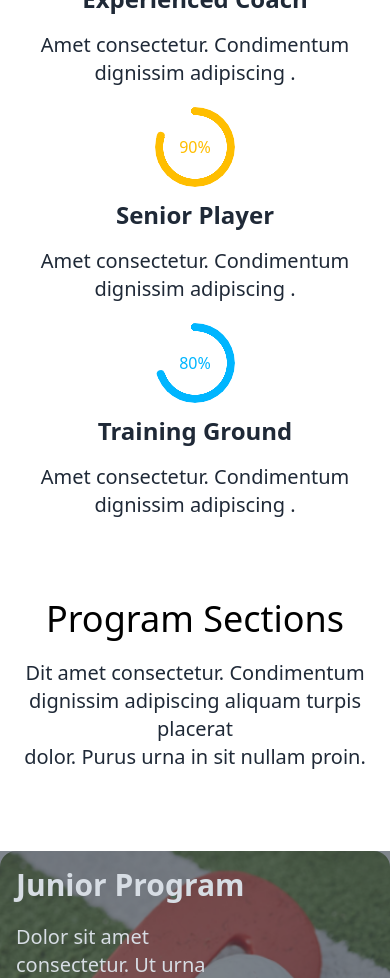
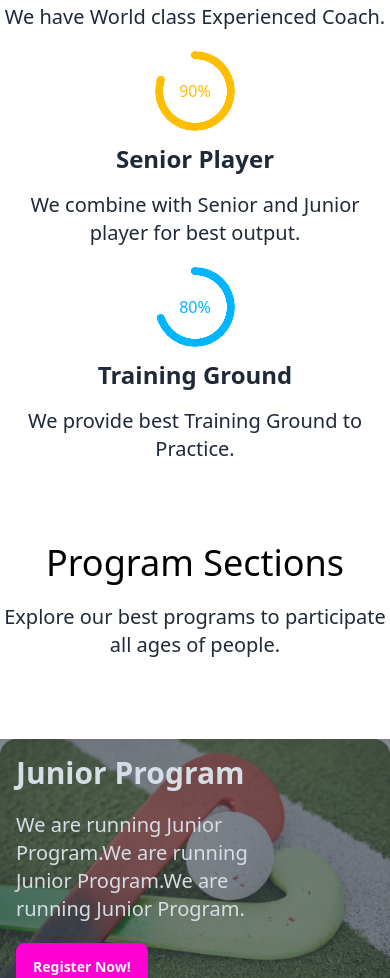
Before and after one commit to saifullah199/Hockey-B9A3, a plain HTML site: page index.html in a window 390 px wide. Shown: the part 1022-2000 px from the top of the page. Drawn offline with nearby package versions, Linux system fonts and the light colour scheme.

Commit message:
paragraph added

```diff
--- a/index.html
+++ b/index.html
@@ -73,32 +73,32 @@
         <!-- professional section -->
         <section class="container mx-auto mt-28">
             <h3 class="text-4xl font-extrabold text-center">Professional Hockeys Club</h3>
-            <p class="text-center text-xl mt-4"> Dit amet consectetur. Condimentum dignissim adipiscing aliquam turpis placerat dolor. <br> Purus urna in sit nullam proin.
+            <p class="text-center text-xl mt-4"> We are the best Hockey Club of the country. We have acheived many dream <br> Leage title of professional leages in home and abroad.
             </p>
 
             <div class="grid grid-cols-1 lg:grid-cols-4 mt-24">
                 <div class="text-center">
                     <div class="radial-progress text-secondary" style="--value:75;" role="progressbar">87%</div>
                     <h4 class="text-2xl font-semibold mt-3"> Prayer Facility</h4>
-                    <p class="text-xl mt-4">Amet consectetur. Condimentum dignissim adipiscing .</p>
+                    <p class="text-xl mt-4">We ensure human's basic need.</p>
 
                 </div>
                 <div class="text-center mt-5">
                     <div class="radial-progress text-accent" style="--value:85;" role="progressbar">95%</div>
                     <h4 class="text-2xl font-semibold mt-3"> Experienced Coach</h4>
-                    <p class="text-xl  mt-4">Amet consectetur. Condimentum dignissim adipiscing .</p>
+                    <p class="text-xl  mt-4">We have World class Experienced Coach.</p>
 
                 </div>
                 <div class="text-center mt-5">
                     <div class="radial-progress text-warning" style="--value:80;" role="progressbar">90%</div>
                     <h4 class="text-2xl font-semibold mt-3"> Senior Player</h4>
-                    <p class="text-xl  mt-4">Amet consectetur. Condimentum dignissim adipiscing .</p>
+                    <p class="text-xl  mt-4">We combine with Senior and Junior player for best output.</p>
 
                 </div>
                 <div class="text-center mt-5">
                     <div class="radial-progress text-info" style="--value:70;" role="progressbar">80%</div>
                     <h4 class="text-2xl font-semibold mt-3"> Training Ground</h4>
-                    <p class="text-xl  mt-4">Amet consectetur. Condimentum dignissim adipiscing .</p>
+                    <p class="text-xl  mt-4">We provide best Training Ground to Practice.</p>
 
                 </div>
 
@@ -109,8 +109,7 @@
         <!-- program section -->
         <section class="container mx-auto mt-20">
             <h3 class="text-center text-4xl text-black">Program Sections</h3>
-            <p class="text-center text-xl mt-5 font-medium">Dit amet consectetur. Condimentum dignissim adipiscing aliquam turpis placerat
-                <br> dolor. Purus urna in sit nullam proin.</p>
+            <p class="text-center text-xl mt-5 font-medium">Explore our best programs to participate all ages of people.</p>
 
                 <div class="mt-20 gap-6 flex flex-col lg:grid lg:grid-cols-6 lg:grid-rows-2">
                     <!-- 1st pic -->
@@ -119,7 +118,7 @@
                         <div class="hero-content text-start text-neutral-content">
                           <div class="">
                             <h1 class="mb-5 text-3xl font-extrabold">Junior Program</h1>
-                            <p class="mb-5 text-xl font-medium w-2/3">Dolor sit amet consectetur. Ut urna diam quis sagittis. Elit elit enim sagittis turpis in magna. Id et sed euismod natoque amet nunc morbi nulla. Tortor congue sed et in.</p>
+                            <p class="mb-5 text-xl font-medium w-2/3">We are running Junior Program.We are running Junior Program.We are running Junior Program.</p>
                             <button class="btn btn-secondary">Register Now! </button>
                           </div>
                         </div>
@@ -130,7 +129,7 @@
                         <div class="hero-content text-start text-neutral-content">
                           <div class="">
                             <h1 class="mb-5 text-3xl font-extrabold">Teenager Program</h1>
-                            <p class="mb-5 text-xl font-medium w-2/3">Dolor sit amet consectetur. Ut urna diam quis sagittis. Elit elit enim sagittis turpis in magna. Id et sed euismod natoque amet nunc morbi nulla. Tortor congue sed et in.</p>
+                            <p class="mb-5 text-xl font-medium w-2/3">.We are running Teenager Program.We are running Teenager Program.We are running Teenager Program. </p>
                             <button class="btn btn-secondary">Register Now! </button>
                           </div>
                         </div>
@@ -141,7 +140,7 @@
                         <div class="hero-content  flex items-end text-neutral-content">
                           <div class="">
                             <h1 class="mb-5 text-3xl font-extrabold">Professional Program</h1>
-                            <p class="mb-5 text-xl font-medium w-2/3">Dolor sit amet consectetur. Ut urna diam quis sagittis. Elit elit enim sagittis turpis in magna. Id et sed euismod natoque amet nunc morbi nulla. Tortor congue sed et in.</p>
+                            <p class="mb-5 text-xl font-medium w-2/3"> We are running Porfessional Program. We are running Porfessional Program.We are running Porfessional Program.We are running Porfessional Program.We are running Porfessional Program.</p>
                             <button class="btn btn-secondary">Register Now! </button>
                           </div>
                         </div>
@@ -153,8 +152,7 @@
         <section class="container mx-auto mt-24">
 
           <h3 class="text-center font-extrabold text-4xl"> Our New Products</h3>
-          <p class="text-center font-medium text-xl">Dit amet consectetur. Condimentum dignissim adipiscing aliquam turpis placerat <br>
-             dolor. Purus urna in sit nullam proin.</p>
+          <p class="text-center font-medium text-xl"> We are providing best hockey gears for the professional players. You can get <br> best products from us.</p>
 
              <div class="grid grid-cols-1 lg:grid-cols-2 gap-5 mt-16">
               <!-- product1 -->
@@ -172,7 +170,7 @@
                         <p>200</p>
                       </div>
                       <h4 class="text-xl font-extrabold my-3">World Cup Flags Football</h4>
-                      <p class="text-base font-medium my-4">Dolor sit amet consectetur. Ut urna  diam <br> quis sagittis.</p>
+                      <p class="text-base font-medium my-4">This is the best products of the market.</p>
                       <div class="flex items-center gap-3">
                         <p class="text-base font-extrabold text-[#FF4240]">Price - $22.00</p>
                         <div class="flex items-center font-base font-medium">
@@ -197,7 +195,7 @@
                         <p>200</p>
                       </div>
                       <h4 class="text-xl font-extrabold my-3">World Cup Flags Football</h4>
-                      <p class="text-base font-medium my-4">Dolor sit amet consectetur. Ut urna  diam <br> quis sagittis.</p>
+                      <p class="text-base font-medium my-4">This is the best products of the market.</p>
                       <div class="flex items-center gap-3">
                         <p class="text-base font-extrabold text-[#FF4240]">Price - $22.00</p>
                         <div class="flex items-center font-base font-medium">
@@ -222,7 +220,7 @@
                         <p>200</p>
                       </div>
                       <h4 class="text-xl font-extrabold my-3">Cap For Hockeys</h4>
-                      <p class="text-base font-medium my-4">Dolor sit amet consectetur. Ut urna  diam <br> quis sagittis.</p>
+                      <p class="text-base font-medium my-4">This is the best products of the market.</p>
                       <div class="flex items-center gap-3">
                         <p class="text-base font-extrabold text-[#FF4240]">Price - $22.00</p>
                         <div class="flex items-center font-base font-medium">
@@ -247,7 +245,7 @@
                         <p>200</p>
                       </div>
                       <h4 class="text-xl font-extrabold my-3">World Cup Flags Football</h4>
-                      <p class="text-base font-medium my-4">Dolor sit amet consectetur. Ut urna  diam <br> quis sagittis.</p>
+                      <p class="text-base font-medium my-4">This is the best products of the market.</p>
                       <div class="flex items-center gap-3">
                         <p class="text-base font-extrabold text-[#FF4240]">Price - $22.00</p>
                         <div class="flex items-center font-base font-medium">
@@ -272,7 +270,7 @@
                         <p>200</p>
                       </div>
                       <h4 class="text-xl font-extrabold my-3">World Cup Flags Football</h4>
-                      <p class="text-base font-medium my-4">Dolor sit amet consectetur. Ut urna  diam <br> quis sagittis.</p>
+                      <p class="text-base font-medium my-4">This is the best products of the market.</p>
                       <div class="flex items-center gap-3">
                         <p class="text-base font-extrabold text-[#FF4240]">Price - $22.00</p>
                         <div class="flex items-center font-base font-medium">
@@ -297,7 +295,7 @@
                         <p>200</p>
                       </div>
                       <h4 class="text-xl font-extrabold my-3">World Cup Flags Football</h4>
-                      <p class="text-base font-medium my-4">Dolor sit amet consectetur. Ut urna  diam <br> quis sagittis.</p>
+                      <p class="text-base font-medium my-4">This is the best products of the market.</p>
                       <div class="flex items-center gap-3">
                         <p class="text-base font-extrabold text-[#FF4240]">Price - $22.00</p>
                         <div class="flex items-center font-base font-medium">
@@ -314,8 +312,7 @@
         <section class="container mx-auto mt-20">
 
           <h3 class="text-4xl text-center font-extrabold">Clients Question</h3>
-          <p class="font-medium text-center text-base">Dit amet consectetur. Condimentum dignissim adipiscing aliquam turpis placerat <br>
-             dolor. Purus urna in sit nullam proin.</p>
+          <p class="font-medium text-center text-base">Here we have answered some common questions you should ask to us.</p>
 
             <div class="  lg:flex justify-around mt-16 p-5">
               <div>
@@ -328,7 +325,7 @@
                     Our Equipment
                   </div>
                   <div class="collapse-content">
-                    <p>Dolor sit amet consectetur. Ut urna diam quis sagittis. Elit elit enim sagittis turpis in magna.</p>
+                    <p>Here we have answered some common questions you should ask to us.</p>
                   </div>
                 </div>
                 <div class="collapse collapse-plus bg-base-200">
@@ -337,7 +334,7 @@
                     Hockey Training
                   </div>
                   <div class="collapse-content">
-                    <p>Dolor sit amet consectetur. Ut urna diam quis sagittis. Elit elit enim sagittis turpis in magna.</p>
+                    <p>Here we have answered some common questions you should ask to us.</p>
                   </div>
                 </div>
                 <div class="collapse collapse-plus bg-base-200">
@@ -346,7 +343,7 @@
                     Private Lessons
                   </div>
                   <div class="collapse-content">
-                    <p>Dolor sit amet consectetur. Ut urna diam quis sagittis. Elit elit enim sagittis turpis in magna.</p>
+                    <p>Here we have answered some common questions you should ask to us.</p>
                   </div>
                 </div>
                 <div class="collapse collapse-plus bg-base-200">
@@ -355,7 +352,7 @@
                     Ski Touring
                   </div>
                   <div class="collapse-content">
-                    <p>Dolor sit amet consectetur. Ut urna diam quis sagittis. Elit elit enim sagittis turpis in magna.</p>
+                    <p>Here we have answered some common questions you should ask to us.</p>
                   </div>
                 </div>
                 <div class="collapse collapse-plus bg-base-200">
@@ -364,7 +361,7 @@
                     Booking
                   </div>
                   <div class="collapse-content">
-                    <p>Dolor sit amet consectetur. Ut urna diam quis sagittis. Elit elit enim sagittis turpis in magna.</p>
+                    <p>Here we have answered some common questions you should ask to us.</p>
                   </div>
                 </div>
                 <div class="collapse collapse-plus bg-base-200">
@@ -373,7 +370,7 @@
                     Pricings
                   </div>
                   <div class="collapse-content">
-                    <p>Dolor sit amet consectetur. Ut urna diam quis sagittis. Elit elit enim sagittis turpis in magna.</p>
+                    <p>Here we have answered some common questions you should ask to us.</p>
                   </div>
                 </div>
               </div>
@@ -387,8 +384,7 @@
         <section class="container mx-auto mt-20">
 
             <h3 class="text-center text-4xl font-extrabold"> Get In Touch</h3>
-            <p class="text-center text-xl font-medium mt-5">Dit amet consectetur. Condimentum dignissim adipiscing aliquam turpis placerat <br>
-               dolor. Purus urna in sit nullam proin.</p>
+            <p class="text-center text-xl font-medium mt-5">Get in touch to us immediately. Please fill the boxes and connect with us as soon as possible.</p>
 
                <div class="grid gap-4 grid-cols-1 lg:grid-cols-3 mt-10">
                   <div class="space-y-5 border rounded-xl p-3 mx-auto">
@@ -423,12 +419,12 @@
 
                         <div>
                           <label class="text-xl font-bold text-[#131318] mb-3" for="name">Your Name</label>
-                          <input type="text" placeholder="Enter your full name" class="input input-bordered input-primary w-full " />
+                          <input type="text" placeholder="Enter your full name" class="input input-bordered  w-full bg-red-100" />
                         </div>
 
                         <div>
                           <label class="text-xl font-bold text-[#131318] mb-3" for="email">Your Email</label>
-                          <input type="Email" placeholder="Enter your email address" class="input input-bordered input-primary w-full " />
+                          <input type="Email" placeholder="Enter your email address" class="input input-bordered  w-full bg-red-100 " />
                         </div>
                       </div>
 
@@ -436,18 +432,18 @@
 
                         <div>
                           <label  class="text-xl font-bold text-[#131318] mb-3" for="email">Subject</label>
-                          <input type="text" placeholder="type here" class="input input-bordered input-primary w-full " />
+                          <input type="text" placeholder="type here" class="input input-bordered bg-red-100 w-full " />
                         </div>
 
                         <div>
                           <label class="text-xl font-bold text-[#131318] mb-3" for="phone number">Phone Number</label>
-                          <input type="Email" placeholder="Enter your Phone number" class="input input-bordered input-primary w-full " />
+                          <input type="Email" placeholder="Enter your Phone number" class="input input-bordered bg-red-100 w-full " />
                         </div>
                       </div>
 
                       <div class="mt-5">
                         <label class="text-xl font-bold text-[#131318] mb-3" for="message">Message</label>
-                        <textarea class=" w-full textarea textarea-bordered" placeholder="write your message" rows="5"></textarea>
+                        <textarea class=" w-full textarea bg-red-100 textarea-bordered" placeholder="write your message" rows="5"></textarea>
                       </div>
 
                       <div>
@@ -458,7 +454,7 @@
 
                </div>
 
-               <div class="lg:container mx-auto mt-8 text-center bg-stone-200 rounded-xl p-5">
+               <div class="lg:container mx-auto mt-8 text-center bg-red-50 rounded-xl p-5">
                 <h3 class="text-2xl font-extrabold"> Social Media</h3>
                 <div class="flex items-center justify-center gap-4 mt-5">
                   <img src="./Images/facebook.png" alt="">
```
